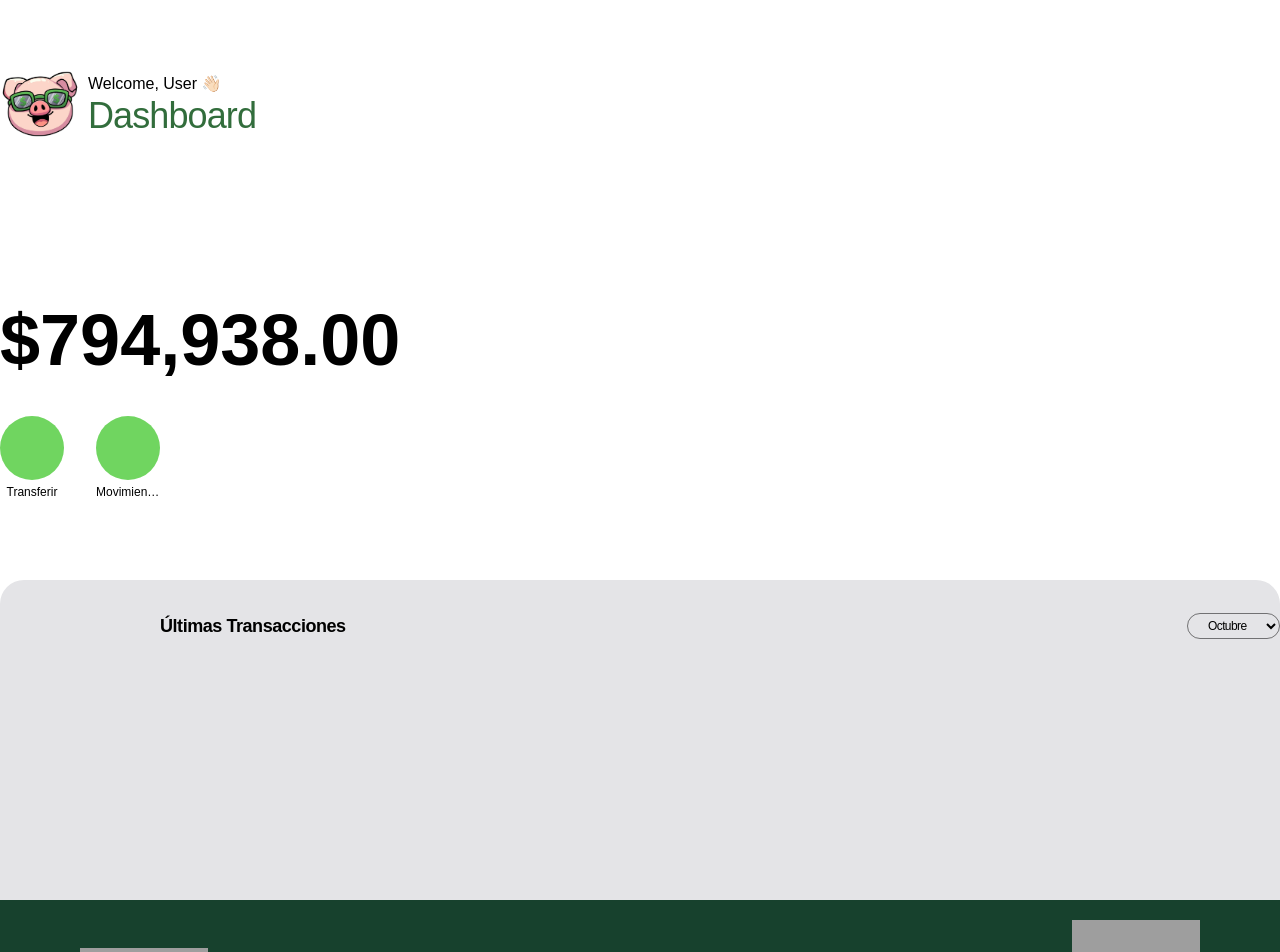
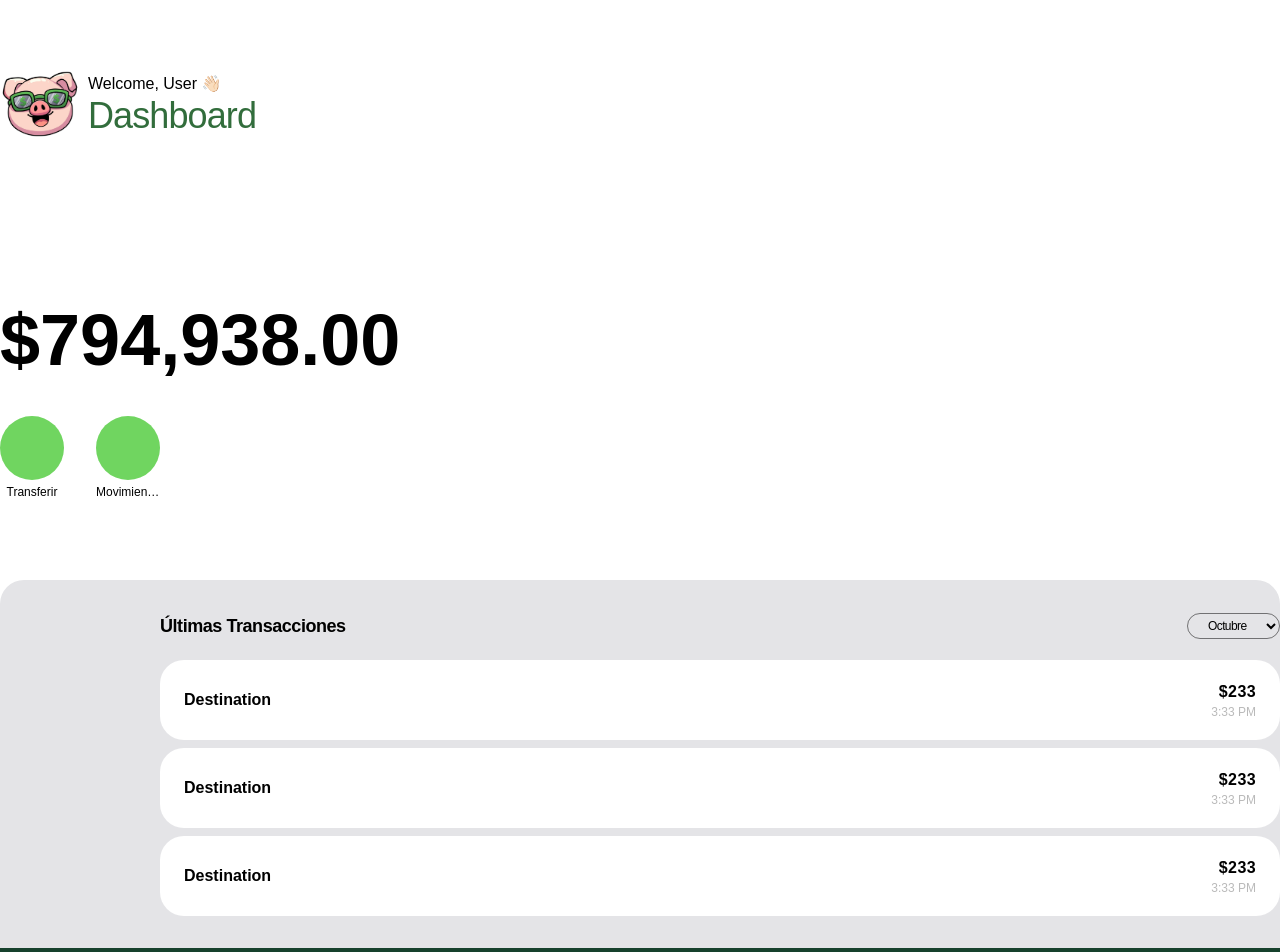
Before and after one commit to No-Country-simulation/c21-27-n-java-angular, an Angular app in the folder frontend/: page /dashboard in a window 1280 px wide. Shown: the top 952 px of the page. Built offline with nearby package versions, Linux system fonts and the light colour scheme; grey boxes are pictures that could not be loaded.

Commit message:
feat(fe): add transfer card

```diff
--- /dev/null
+++ b/frontend/src/app/features/dashboard/components/recents/components/transfer-card/transfer-card.component.html
@@ -0,0 +1,6 @@
+<p class="destination">Destination</p>
+
+<div class="details">
+  <p class="details__amount">$233</p>
+  <p class="details__time">3:33 PM</p>
+</div>
--- /dev/null
+++ b/frontend/src/app/features/dashboard/components/recents/components/transfer-card/transfer-card.component.scss
@@ -0,0 +1,21 @@
+:host {
+  @apply flex justify-between items-center h-20;
+  @apply bg-white rounded-3xl;
+  @apply px-6 py-2;
+}
+
+.destination {
+  @apply font-bold;
+}
+
+.details {
+  @apply flex flex-col items-end;
+
+  &__amount {
+    @apply font-bold tracking-wide;
+  }
+
+  &__time {
+    @apply text-xs text-ob-gray;
+  }
+}
--- a/frontend/src/app/features/dashboard/components/recents/recents.component.html
+++ b/frontend/src/app/features/dashboard/components/recents/recents.component.html
@@ -8,6 +8,8 @@
   </header>
 
   <section class="list">
-
+    <app-transfer-card></app-transfer-card>
+    <app-transfer-card></app-transfer-card>
+    <app-transfer-card></app-transfer-card>
   </section>
 </div>
--- a/frontend/src/app/features/dashboard/components/recents/recents.component.scss
+++ b/frontend/src/app/features/dashboard/components/recents/recents.component.scss
@@ -1,7 +1,11 @@
 :host {
-  @apply block mt-20 bg-zinc-200 rounded-t-3xl pt-8 min-h-80;
+  @apply block mt-20 bg-zinc-200 rounded-t-3xl py-8;
 }
 
 .header {
   @apply flex justify-between items-center;
 }
+
+.list {
+  @apply flex flex-col gap-2 mt-5;
+}
--- a/frontend/src/app/features/dashboard/components/recents/recents.component.ts
+++ b/frontend/src/app/features/dashboard/components/recents/recents.component.ts
@@ -3,11 +3,12 @@ import { Component } from '@angular/core';
 import { OB_PADDING } from '@styles/obBoxes.tv';
 import { OB_BUTTON_OUTLINED } from '@styles/obButtons.tv';
 import { OB_TEXT_HEADINGS } from '@styles/obTexts.tv';
+import { TransferCardComponent } from './components/transfer-card/transfer-card.component';
 
 @Component({
   selector: 'app-recents',
   standalone: true,
-  imports: [NgClass],
+  imports: [NgClass, TransferCardComponent],
   templateUrl: './recents.component.html',
   styleUrl: './recents.component.scss',
 })
```
Also changed, not shown: frontend/src/app/features/dashboard/components/recents/components/transfer-card/transfer-card.component.ts (added, +12 -0 lines), 1 other file (tests, documents, lock files or other folders).
